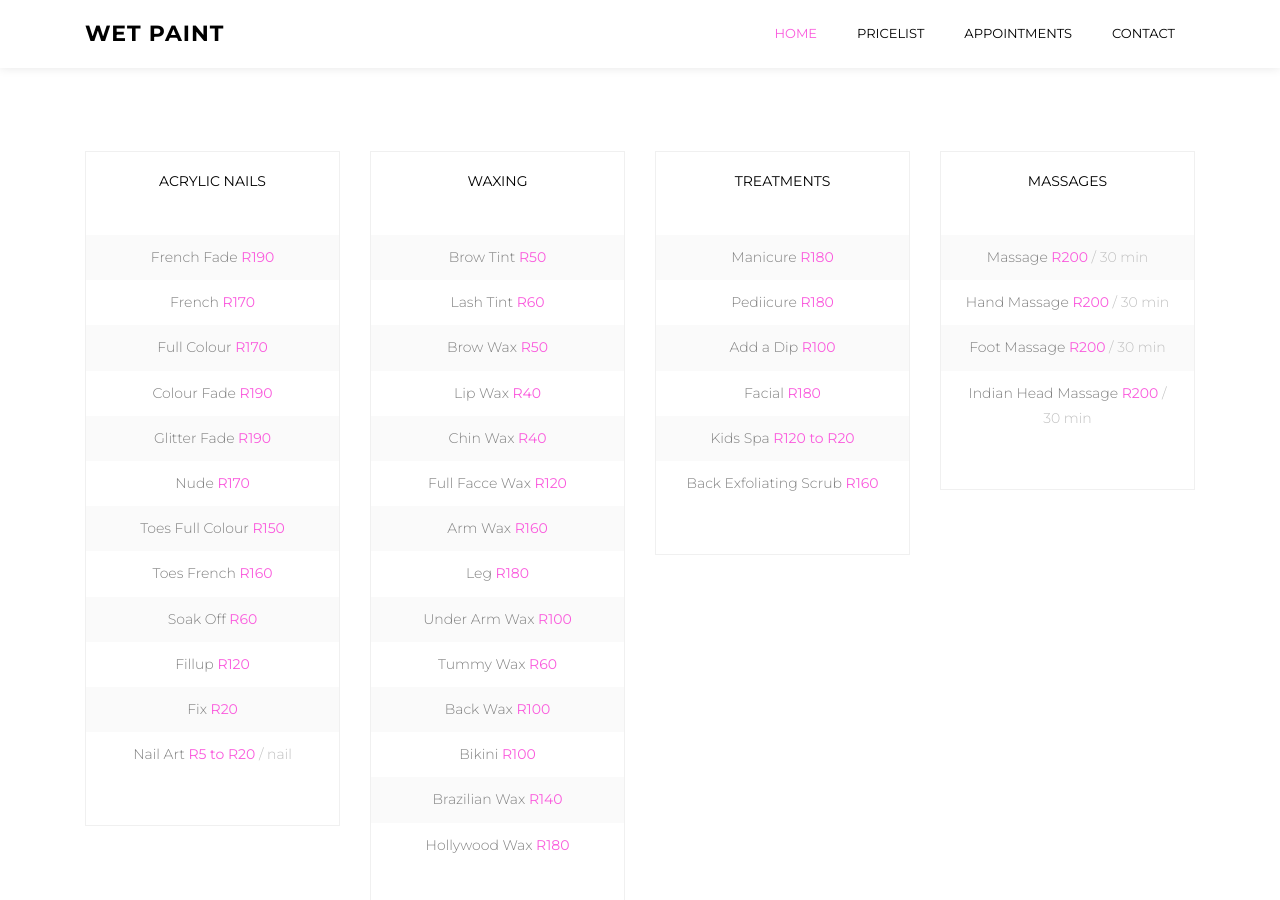
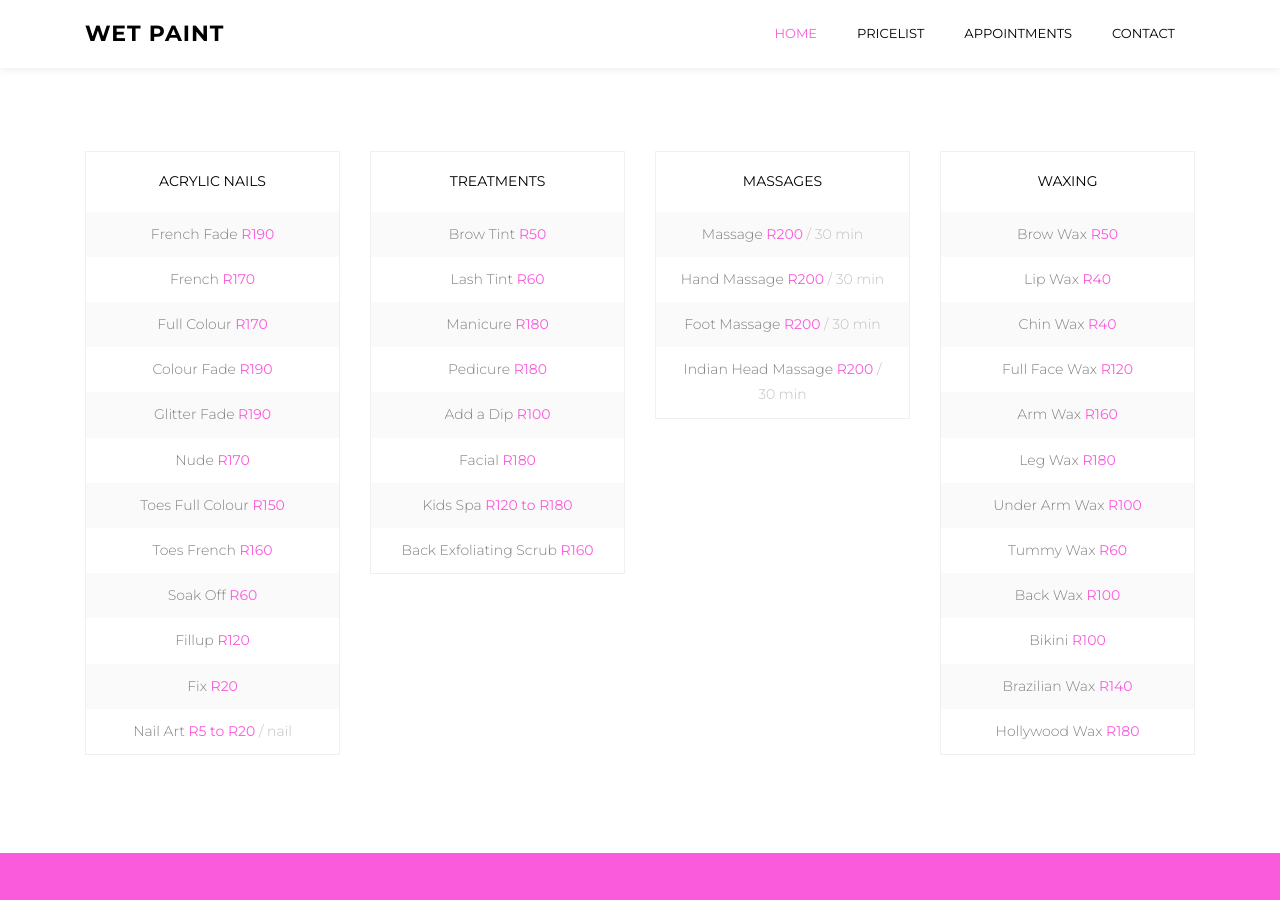
Before and after one commit to nailboutique/nailboutique.github.io, a Jekyll site: the page built from index.html, in a window 1280 px wide and 900 px high, scrolled down 2804 px. Built offline with Jekyll 4.4.1, drawn with Linux system fonts in a browser that asks for light colours; some web fonts are replaced.

Commit message:
Update pricelist

```diff
--- a/_data/pricelist.yml
+++ b/_data/pricelist.yml
@@ -25,48 +25,23 @@
     - name: Nail Art
       price: R5 to R20
       per: nail
-- title: Waxing
+
+- title: Treatments
   items:
     - name: Brow Tint
       price: R50
     - name: Lash Tint
       price: R60
-    - name: Brow Wax
-      price: R50
-    - name: Lip Wax
-      price: R40
-    - name: Chin Wax
-      price: R40
-    - name: Full Facce Wax
-      price: R120
-    - name: Arm Wax
-      price: R160
-    - name: Leg
-      price: R180
-    - name: Under Arm Wax
-      price: R100
-    - name: Tummy Wax
-      price: R60
-    - name: Back Wax
-      price: R100
-    - name: Bikini
-      price: R100
-    - name: Brazilian Wax
-      price: R140
-    - name: Hollywood Wax
-      price: R180
-- title: Treatments
-  items:
     - name: Manicure
       price: R180
-    - name: Pediicure
+    - name: Pedicure
       price: R180
     - name: Add a Dip
       price: R100
     - name: Facial
       price: R180
     - name: Kids Spa
-      price: R120 to R20
+      price: R120 to R180
     - name: Back Exfoliating Scrub
       price: R160
 - title: Massages
@@ -83,3 +58,29 @@
     - name: Indian Head Massage
       price: R200
       per: 30 min
+- title: Waxing
+  items:
+    - name: Brow Wax
+      price: R50
+    - name: Lip Wax
+      price: R40
+    - name: Chin Wax
+      price: R40
+    - name: Full Face Wax
+      price: R120
+    - name: Arm Wax
+      price: R160
+    - name: Leg Wax
+      price: R180
+    - name: Under Arm Wax
+      price: R100
+    - name: Tummy Wax
+      price: R60
+    - name: Back Wax
+      price: R100
+    - name: Bikini
+      price: R100
+    - name: Brazilian Wax
+      price: R140
+    - name: Hollywood Wax
+      price: R180
--- a/_includes/header.html
+++ b/_includes/header.html
@@ -28,7 +28,7 @@
         <div class="collapse navbar-collapse" id="ftco-nav">
             <ul class="navbar-nav ml-auto">
                 <li class="nav-item active"><a href="/" class="nav-link">Home</a></li>
-                <li class="nav-item"><a href="#pricing" class="nav-link">Pricelist</a></li>
+                <li class="nav-item"><a href="#pricelist" class="nav-link">Pricelist</a></li>
                 <li class="nav-item"><a href="#appointment" class="nav-link">Appointments</a></li>
                 <li class="nav-item"><a href="#appointment" class="nav-link">Contact</a></li>
             </ul>
--- a/_includes/pricing.html
+++ b/_includes/packages.html
@@ -1,4 +1,4 @@
-<section id="pricing"  class="ftco-section">
+<section id="pricing" class="ftco-section">
     <div class="container">
         <div class="row justify-content-center mb-5 pb-3">
             <div class="col-md-7 heading-section text-center ftco-animate">
@@ -8,30 +8,7 @@
             </div>
         </div>
         <div class="row">
-            {% for category in site.data.pricelist %}
             <div class="col-md-3 ftco-animate">
-                <div class="pricing-entry pb-5 text-center">
-                    <div>
-                        <h3 class="mb-4">{{ category.title }}</h3>
-                        <!-- <p><span class="price">$24.50</span> <span class="per">/ one trip</span></p> -->
-                    </div>
-                    <ul>
-                        {% for item in category.items %}
-                        <li>{{ item.name }} <span class="price">{{ item.price }}</span>{%- if item.per -%} <span
-                                class="per"> / {{ item.per }}</span>{%- endif -%}</li>
-                        {% endfor %}
-                    </ul>
-                </div>
-            </div>
-            {% endfor %}
-
-
-
-
-
-
-
-            <!-- <div class="col-md-3 ftco-animate">
                 <div class="pricing-entry pb-5 text-center">
                     <div>
                         <h3 class="mb-4">Acrylic Nails</h3>
@@ -96,7 +73,7 @@
                     <p class="button text-center"><a href="#"
                             class="btn btn-primary btn-outline-primary px-4 py-3">Order now</a></p>
                 </div>
-            </div> -->
+            </div>
         </div>
     </div>
 </section>
--- /dev/null
+++ b/_includes/pricelist.html
@@ -0,0 +1,28 @@
+<section id="pricelist"  class="ftco-section">
+    <div class="container">
+        <div class="row justify-content-center mb-5 pb-3">
+            <div class="col-md-7 heading-section text-center ftco-animate">
+                <h2 class="mb-4">Pricelist</h2>
+                <p>Far far away, behind the word mountains, far from the countries Vokalia and Consonantia, there live
+                    the blind texts.</p>
+            </div>
+        </div>
+        <div class="row">
+            {% for category in site.data.pricelist %}
+            <div class="col-md-3 ftco-animate">
+                <div class="pricing-entry pb-0 text-center">
+                    <div>
+                        <h3 class="mb-0">{{ category.title }}</h3>
+                    </div>
+                    <ul>
+                        {% for item in category.items %}
+                        <li>{{ item.name }} <span class="price">{{ item.price }}</span>{%- if item.per -%} <span
+                                class="per"> / {{ item.per }}</span>{%- endif -%}</li>
+                        {% endfor %}
+                    </ul>
+                </div>
+            </div>
+            {% endfor %}
+        </div>
+    </div>
+</section>
--- a/_layouts/home.html
+++ b/_layouts/home.html
@@ -18,7 +18,7 @@ layout: default
 <!-- {%- include partners.html -%} -->
 
 <!-- Pricing -->
-{%- include pricing.html -%}
+{%- include pricelist.html -%}
 
 <!-- Counters -->
 <!-- {%- include counters.html -%} -->
```
